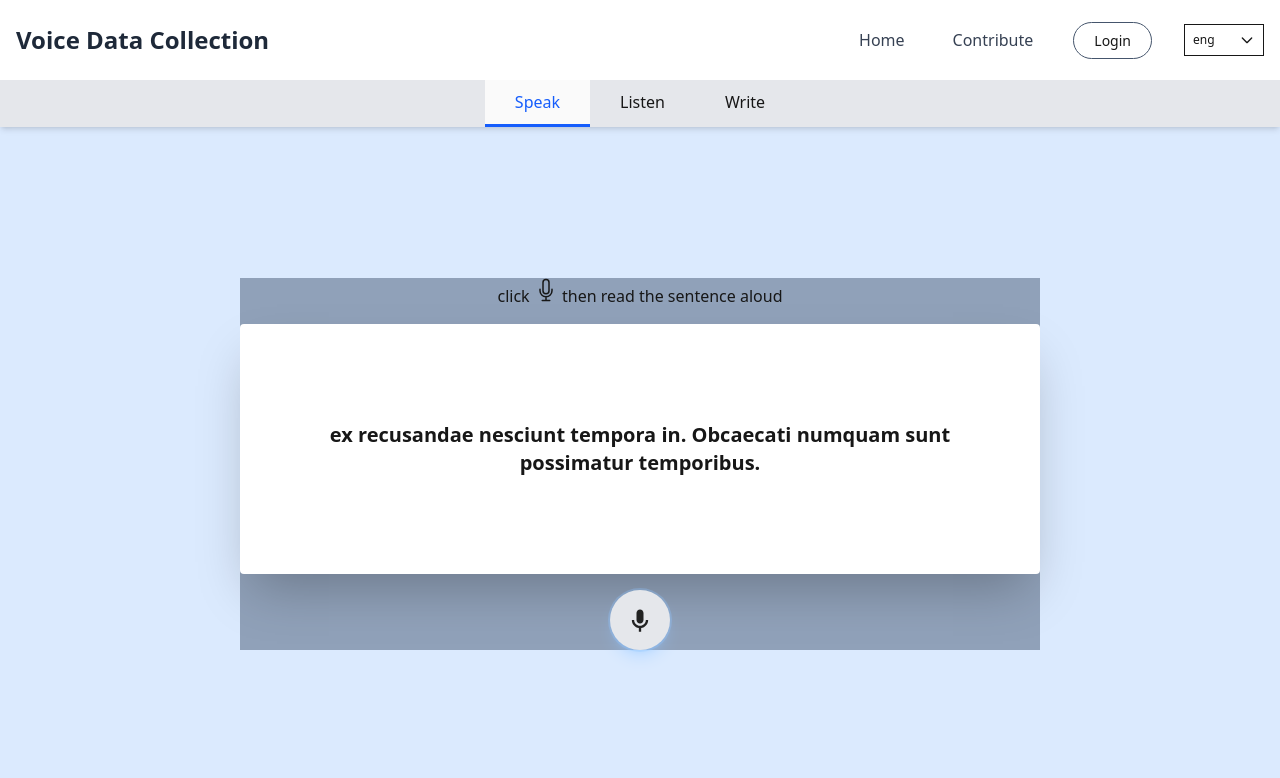
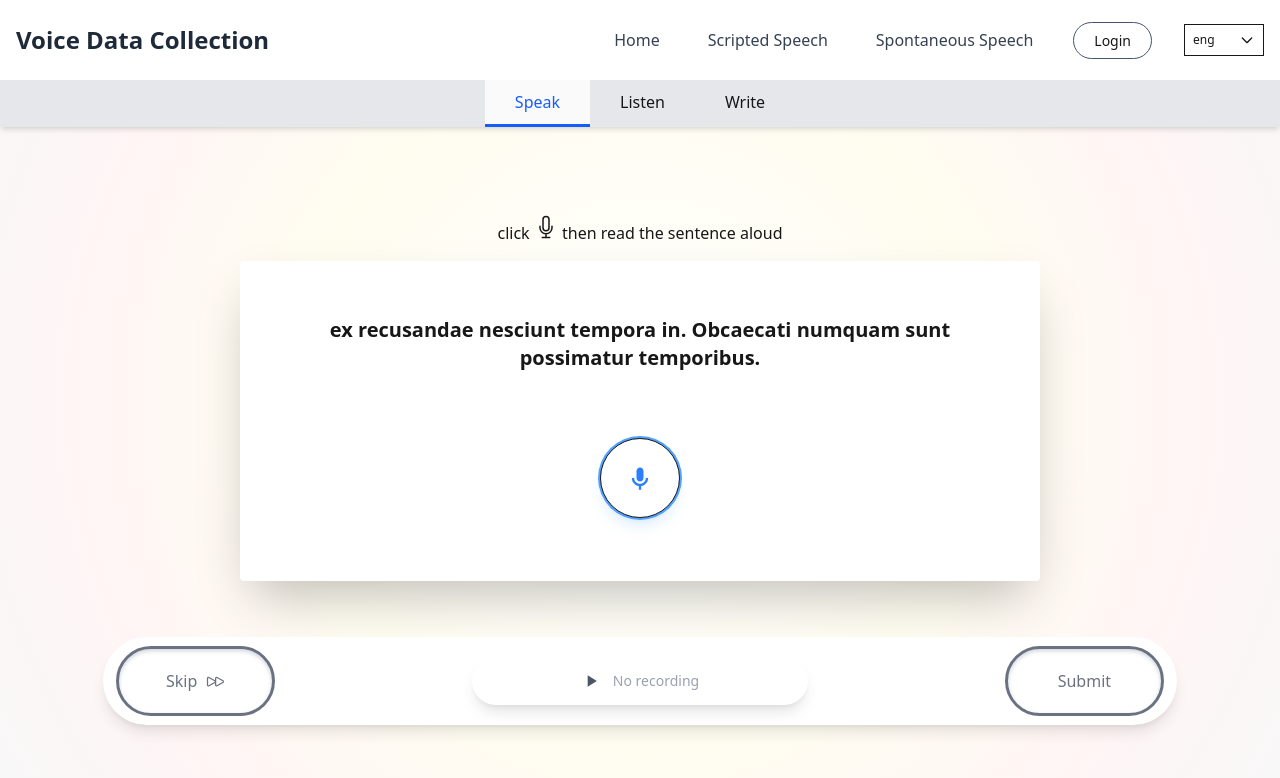
Before and after one commit to ai4lril/ai4lril, a Next.js app: page /speak in a window 1280 px wide. Shown: the top 778 px of the page. Built offline with nearby package versions, Linux system fonts and the light colour scheme.

Commit message:
ui changes - /speak

```diff
--- a/app/layout.tsx
+++ b/app/layout.tsx
@@ -22,7 +22,7 @@ export default function RootLayout({
         <html lang="en" >
             <body className="flex flex-col min-h-screen">
                 <Navbar />
-                <main className="flex-1 container mx-auto bg-blue-100 flex flex-col items-center justify-around overflow-auto px-2">
+                <main className="flex-1 container mx-auto flex flex-col items-center justify-around px-2">
                     {children}
                 </main>
                 {process.env.NODE_ENV === 'development' && (
--- a/app/speak/page.tsx
+++ b/app/speak/page.tsx
@@ -2,44 +2,83 @@
 
 import DialogBox from "@/components/DialogBox"
 import RecordBtn from "@/components/RecordBtn";
+import BottomBar from "@/components/BottomBar";
+import { useState, useEffect } from "react";
 
 
 export default function Speak() {
+    // State to store the recorded audio file and its URL
+    const [recordedAudio, setRecordedAudio] = useState<File | null>(null);
+    const [audioUrl, setAudioUrl] = useState<string | undefined>(undefined);
 
-    const handleAudioRecorded = (audioBlob: Blob) => {
-        // If the blob is a File, use its name; otherwise, use a default name
-        const fileName = (audioBlob instanceof File && audioBlob.name) ? audioBlob.name : "recording.wav";
+    // Handle audio recorded from the RecordBtn component
+    const handleAudioRecorded = (audioFile: File) => {
+        // Clean up previous URL if it exists
+        if (audioUrl) {
+            URL.revokeObjectURL(audioUrl);
+        }
 
-        console.log("Received audio blob:", fileName);
-
-        // Example: Upload the file
-        const formData = new FormData();
-        formData.append("audio", audioBlob, fileName);
-        // fetch('/api/upload', { method: 'POST', body: formData });
-
-        // Or create a download link
-        const downloadUrl = URL.createObjectURL(audioBlob);
-        const link = document.createElement('a');
-        link.href = downloadUrl;
-        link.download = fileName;
-        link.click();
+        // Store the audio file and create a URL for the audio player
+        setRecordedAudio(audioFile);
+        const newUrl = URL.createObjectURL(audioFile);
+        setAudioUrl(newUrl);
     };
 
+    // Handle skip button click
+    const handleSkip = () => {
+        // Reset audio state
+        setRecordedAudio(null);
+        if (audioUrl) {
+            URL.revokeObjectURL(audioUrl);
+            setAudioUrl(undefined);
+        }
+    };
 
+    // Handle submit button click
+    const handleSubmit = () => {
+        if (recordedAudio) {
+            console.log("Submitting audio:", recordedAudio.name);
+            // Here you would handle the submission logic
+
+            // Reset audio state after submission
+            setRecordedAudio(null);
+            if (audioUrl) {
+                URL.revokeObjectURL(audioUrl);
+                setAudioUrl(undefined);
+            }
+        }
+    };
+
+    // Clean up URLs when component unmounts
+    useEffect(() => {
+        return () => {
+            if (audioUrl) {
+                URL.revokeObjectURL(audioUrl);
+            }
+        };
+    }, []);
 
     return (
-        <div className=" bg-slate-400 flex flex-col items-center">
-            <p>click <span className="inline-flex">
+        <div className="flex flex-col items-center w-full h-full justify-center gap ">
+            <p className="mt-7 sm:mt-3">click <span className="inline-flex">
                 <svg xmlns="http://www.w3.org/2000/svg" fill="none" viewBox="0 0 24 24" strokeWidth={1.5} stroke="currentColor" className="size-6">
                     <path strokeLinecap="round" strokeLinejoin="round" d="M12 18.75a6 6 0 0 0 6-6v-1.5m-6 7.5a6 6 0 0 1-6-6v-1.5m6 7.5v3.75m-3.75 0h7.5M12 15.75a3 3 0 0 1-3-3V4.5a3 3 0 1 1 6 0v8.25a3 3 0 0 1-3 3Z" />
                 </svg>
             </span> then read the sentence aloud</p>
+            <div className="w-full max-w-[800px] mx-auto
+                      min-h-[40vh] max-h-fit
+                      sm:px-8 p-8 xs:px-4 my-4
+                      flex flex-col items-center justify-around
+                      bg-white rounded-sm shadow-2xl">
+                <DialogBox />
+                <RecordBtn onAudioRecorded={handleAudioRecorded} />
+            </div>
 
-
-
-
-            <DialogBox />
-            <RecordBtn onAudioRecorded={handleAudioRecorded} />
+            <BottomBar
+                audioSrc={audioUrl}
+                onSkip={handleSkip}
+                onSubmit={handleSubmit}
+            />
         </div>
     )
 }
--- /dev/null
+++ b/components/BottomBar.tsx
@@ -0,0 +1,85 @@
+import React, { useRef, useState } from 'react';
+
+interface BottomBarProps {
+    audioSrc?: string; // Source URL for the audio player
+    onSkip: () => void; // Callback when skip is clicked
+    onSubmit: () => void; // Callback when submit is clicked
+    disabled?: boolean; // Optional prop to disable buttons
+}
+
+export default function BottomBar({ audioSrc, onSkip, onSubmit, disabled = false }: BottomBarProps) {
+
+    const audioRef = useRef<HTMLAudioElement>(null);
+    const [isPlaying, setIsPlaying] = useState(false);
+
+    const handlePlayPause = () => {
+        if (!audioRef.current) return;
+
+        if (isPlaying) {
+            audioRef.current.pause();
+        } else {
+            audioRef.current.play();
+        }
+        setIsPlaying(!isPlaying);
+    };
+
+    return (
+        <div className="sm:mt-10 sm:bg-white sm:rounded-full grid items-center grid-cols-2 sm:grid-cols-3 gap-3 sm:gap-4 w-full lg:w-[85%]  mx-auto px-4 py-3 sm:shadow-lg">
+            {/* Skip Button */}
+            <button
+                onClick={onSkip}
+                className="bg-white inset-shadow-sm inset-shadow-gray-300  w-[12vw] min-w-[130px] px-5 py-2 sm:py-5 outline-3 rounded-full text-gray-500 hover:bg-gray-50 hover:border-gray-400  transition-all flex items-center justify-center gap-2 sm:order-1"
+            >
+                Skip
+                <svg xmlns="http://www.w3.org/2000/svg" fill="none" viewBox="0 0 24 24" strokeWidth={1.5} stroke="currentColor" className="w-5 h-5">
+                    <path strokeLinecap="round" strokeLinejoin="round" d="M3 8.689c0-.864.933-1.406 1.683-.977l7.108 4.061a1.125 1.125 0 0 1 0 1.954l-7.108 4.061A1.125 1.125 0 0 1 3 16.811V8.69ZM12.75 8.689c0-.864.933-1.406 1.683-.977l7.108 4.061a1.125 1.125 0 0 1 0 1.954l-7.108 4.061a1.125 1.125 0 0 1-1.683-.977V8.69Z" />
+                </svg>
+            </button>
+
+            {/* Audio Player - Full width on mobile, middle column on desktop */}
+            <div className="bg-gray-0  shadow-lg col-span-2 sm:col-span-1 flex items-center justify-center space-x-3 px-1 sm:px-7 md:px-10 lg:w-full sm:m-auto py-3.5 mt-2 rounded-full  sm:order-2 order-last">
+                <button
+                    onClick={handlePlayPause}
+                    className="text-gray-600 hover:text-gray-800 focus:outline-none"
+                >
+                    {isPlaying ? (
+                        <svg xmlns="http://www.w3.org/2000/svg" width="20" height="20" viewBox="0 0 24 24" fill="currentColor">
+                            <rect x="6" y="4" width="4" height="16" rx="1" />
+                            <rect x="14" y="4" width="4" height="16" rx="1" />
+                        </svg>
+                    ) : (
+                        <svg xmlns="http://www.w3.org/2000/svg" width="20" height="20" viewBox="0 0 24 24" fill="currentColor">
+                            <path d="M8 5v14l11-7z" />
+                        </svg>
+                    )}
+                </button>
+
+                <audio
+                    ref={audioRef}
+                    src={audioSrc}
+                    className="hidden"
+                    onEnded={() => setIsPlaying(false)}
+                />
+
+                {audioSrc ? (
+                    <span className="text-sm text-gray-500">Play Recording</span>
+                ) : (
+                    <span className="text-sm text-gray-400">No recording</span>
+                )}
+            </div>
+
+            {/* Submit Button */}
+            <button
+                onClick={onSubmit}
+                disabled={disabled || !audioSrc}
+                className={`bg-white inset-shadow-sm inset-shadow-gray-300 w-[12vw] min-w-[130px] px-5 py-2 sm:py-5 outline-3 rounded-full transition-all flex items-center justify-center sm:order-3 ms-auto
+                    ${audioSrc
+                        ? 'text-green-800 outline-green-400 hover:bg-blue-50 hover:text-blue-700 focus:outline-none focus:ring-2 focus:ring-blue-300'
+                        : 'text-gray-500 cursor-not-allowed'
+                    }`}
+            >
+                Submit
+            </button>
+        </div>
+    );
+};
--- a/components/DialogBox.tsx
+++ b/components/DialogBox.tsx
@@ -1,23 +1,18 @@
 
 export default function DialogBox() {
     return (
-        <div className="w-full max-w-[800px] mx-auto
-                      min-h-[250px] max-h-[40vh]
-                      sm:px-8 p-8 xs:px-4 my-4
-                      flex flex-col gap-4 items-center justify-between
-                      bg-white rounded-sm shadow-2xl">
 
-            <div className="flex items-center justify-center flex-1">
+
         <p
-                    className="text-center font-semibold break-words"
+            className="text-center font-semibold break-words pb-3 "
             style={{
-                        fontSize: 'clamp(0.85rem, 2vw, 1.25rem)',
+                fontSize: 'clamp(1rem, 2vw, 1.25rem)',
                 lineHeight: '1.4',
             }}
         >
+
           ex recusandae nesciunt tempora in. Obcaecati numquam sunt possimatur temporibus.
         </p>
-            </div>
-        </div>
+
     );
 }
--- a/components/Navbar.tsx
+++ b/components/Navbar.tsx
@@ -15,7 +15,9 @@ interface NavbarItem {
 
 const navbarItems: NavbarItem[] = [
     { name: 'Home', path: '/' },
-    { name: 'Contribute', path: '/speak' },
+    { name: 'Scripted Speech', path: '/speak' },
+    { name: 'Spontaneous Speech', path: '/Question' },
+
 ];
 
 export default function Navbar() {
--- a/components/RecordBtn.tsx
+++ b/components/RecordBtn.tsx
@@ -48,19 +48,19 @@ export default function RecordBtn({ onAudioRecorded }: RecordBtnProps) {
     return (
         <button
             onClick={isRecording ? stopRecording : startRecording}
-            className={`rounded-full p-4 transition-all duration-300 relative
+            className={`rounded-full size-20 flex items-center justify-center transition-all duration-300 relative m-2 bg-white border
                 ${isRecording
-                    ? 'bg-red-100 shadow-xl shadow-red-500/70 ring-2 ring-red-400/50 animate-pulse hover:shadow-red-600/80 hover:ring-red-500/70'
-                    : 'bg-gray-200 shadow-lg shadow-blue-300/40 ring-2 ring-blue-300/30 hover:shadow-blue-400/60 hover:ring-blue-400/50'}`}
+                    ? 'bg-red-50 shadow-xl shadow-red-500/30 ring-2 ring-red-400 animate-pulse hover:shadow-red-600/40 hover:ring-red-500'
+                    : 'shadow-lg shadow-blue-400/20 ring-2 ring-blue-400 hover:shadow-blue-500/30 hover:ring-blue-500 hover:bg-blue-50'}`}
             aria-label={isRecording ? "Stop recording" : "Start recording"}
         >
-            <span className={`absolute inset-0 rounded-full ${isRecording ? 'animate-ping bg-red-400/20' : 'bg-transparent'}`}></span>
+            <span className={`absolute inset-0 rounded-full ${isRecording ? 'animate-ping bg-red-400/10' : ''}`}></span>
             {isRecording ? (
-                <svg width="32" height="32" viewBox="0 0 32 32" className="animate-pulse relative z-10">
-                    <rect x="8" y="8" width="16" height="16" rx="3" fill="#ff4c4c" />
+                <svg width="32" height="32" viewBox="0 0 32 32" className="animate-pulse z-10 text-red-500">
+                    <rect x="8" y="8" width="16" height="16" rx="3" fill="currentColor" />
                 </svg>
             ) : (
-                <svg width="28" height="28" viewBox="0 0 24 24" fill="#222" className="relative z-10">
+                <svg width="28" height="28" viewBox="0 0 24 24" className="z-10 text-blue-500" fill="currentColor">
                     <path d="M12 15c1.66 0 3-1.34 3-3V6c0-1.66-1.34-3-3-3S9 4.34 9 6v6c0 1.66 1.34 3 3 3z" />
                     <path d="M17 12c0 2.76-2.24 5-5 5s-5-2.24-5-5H5c0 3.53 2.61 6.43 6 6.92V22h2v-3.08c3.39-.49 6-3.39 6-6.92h-2z" />
                 </svg>
```
Also changed, not shown: app/speak/.page.tsx (deleted). Lines whose indentation alone changed are shown as unchanged.
